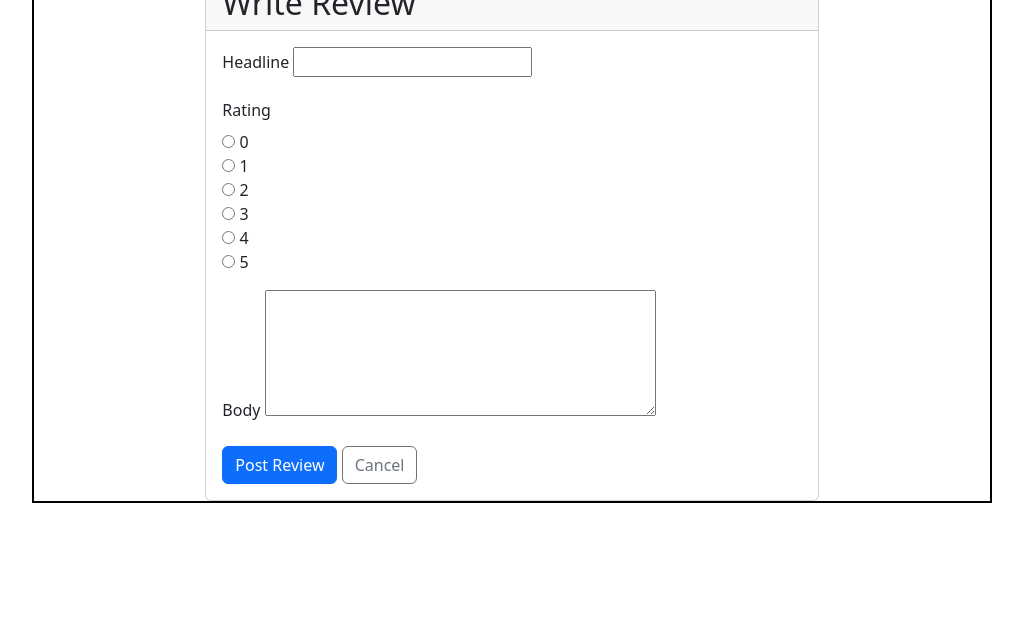
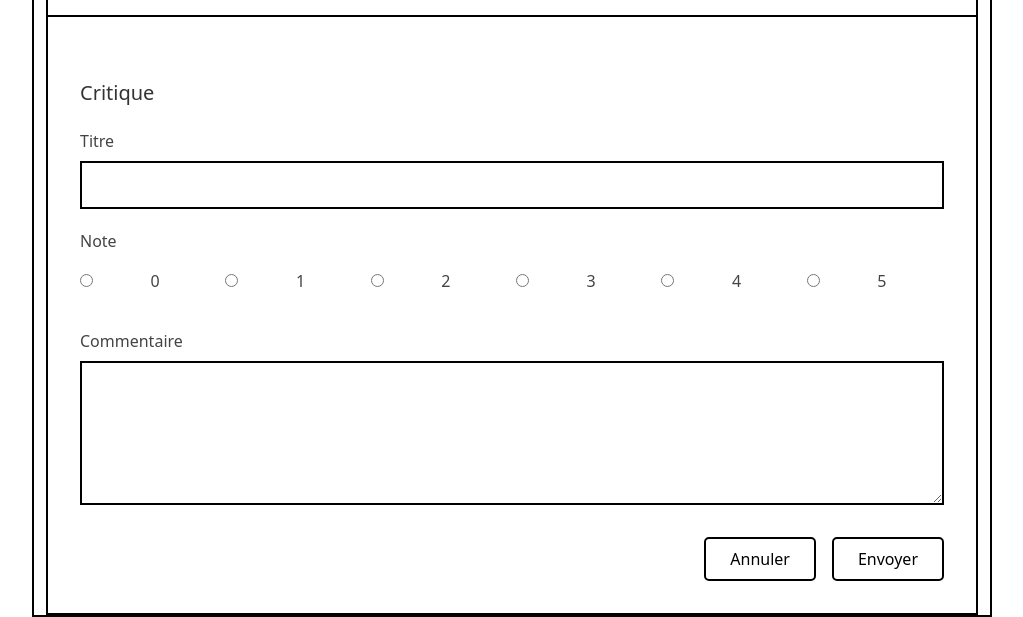
Before and after one commit to Hedi-Slm/Project9_Django_app, a Django app: page /reviews/review/15/create/ in a window 1280 px wide. Shown: the part 574-1191 px from the top of the page, without its empty margins (128-1151 px from the left). Before the commit the page ends 1077 px from the top, so only its background shows below. Run offline with Django 5.2, Linux system fonts and the light colour scheme; a user stored in the database is signed in; data comes from the database, SQL or seed files in the repository.

Commit message:
Updated review_create.html to match wireframe

```diff
--- a/reviews/templates/reviews/review_create.html
+++ b/reviews/templates/reviews/review_create.html
@@ -1,41 +1,59 @@
 {% extends 'base_plus_navbar.html' %}
+{% load static %}
 
 {% block title %}Create Review - LITReview{% endblock title %}
 
+{% block extra_css %}
+<link rel="stylesheet" href="{% static 'reviews/review_create.css' %}">
+{% endblock extra_css %}
+
 {% block content %}
-<div class="row justify-content-center">
-    <div class="col-md-8">
-        <div class="card mb-4">
-            <div class="card-header">
-                <h5 class="mb-0">Ticket being reviewed:</h5>
+<h1 id="page-title">Créer une critique</h1>
+<div class="review-container">
+    <div class="response-header">
+        <p>Vous êtes en train de poster en réponse à</p>
+    </div>
+    <div class="review-body">
+    <!-- Ticket -->
+    {% include 'reviews/ticket_snippet.html' with ticket=ticket %}
+    </div>
+
+    <!-- Review Form -->
+    <div class="review-card">
+        <h2>Critique</h2>
+        <form method="post">
+            {% csrf_token %}
+
+            <!-- Title -->
+            <div class="form-group">
+                <label for="id_headline">Titre</label>
+                <input type="text" name="headline" id="id_headline" class="form-control" required>
             </div>
-            <div class="card-body">
-                {% include 'reviews/ticket_snippet.html' with ticket=ticket %}
+
+            <div class="form-group">
+                <label>Note</label>
+                <div class="rating-grid">
+                    {% for i in "012345"|make_list %}
+                    <div class="rating-option">
+                        <label>
+                            <input type="radio" name="rating" value="{{ i }}" required>
+                            <span class="radio-number">{{ i }}</span>
+                        </label>
+                    </div>
+                    {% endfor %}
+                </div>
             </div>
-        </div>
 
-        <div class="card">
-            <div class="card-header">
-                <h2 class="mb-0">Write Review</h2>
+            <div class="form-group">
+                <label for="id_body">Commentaire</label>
+                <textarea name="body" id="id_body" class="form-control" rows="5"></textarea>
             </div>
-            <div class="card-body">
-                <form method="post">
-                    {% csrf_token %}
-                    {% for field in form %}
-                        <div class="mb-3">
-                            <label for="{{ field.id_for_label }}" class="form-label">{{ field.label }}</label>
-                            {{ field.errors }}
-                            {{ field }}
-                            {% if field.help_text %}
-                                <small class="form-text text-muted">{{ field.help_text }}</small>
-                            {% endif %}
-                        </div>
-                    {% endfor %}
-                    <button type="submit" class="btn btn-primary">Post Review</button>
-                    <a href="{% url 'reviews:feed' %}" class="btn btn-outline-secondary">Cancel</a>
-                </form>
+
+            <div class="form-buttons">
+                <a href="{% url 'reviews:feed' %}" class="cancel-btn">Annuler</a>
+                <button type="submit" class="submit-btn">Envoyer</button>
             </div>
-        </div>
+        </form>
     </div>
 </div>
 {% endblock content %}
```
